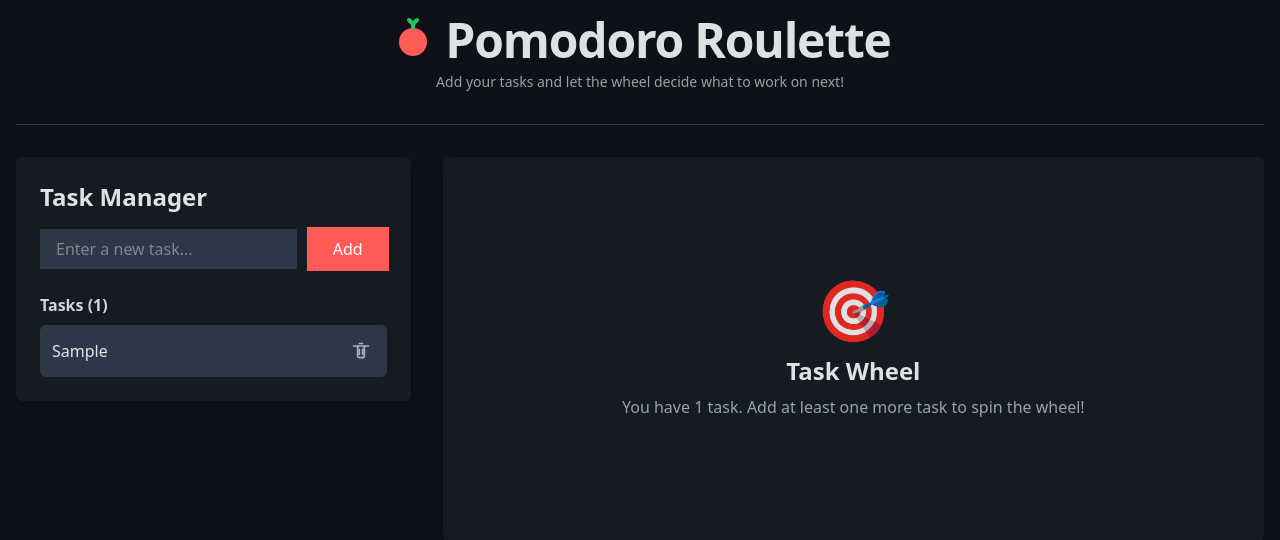
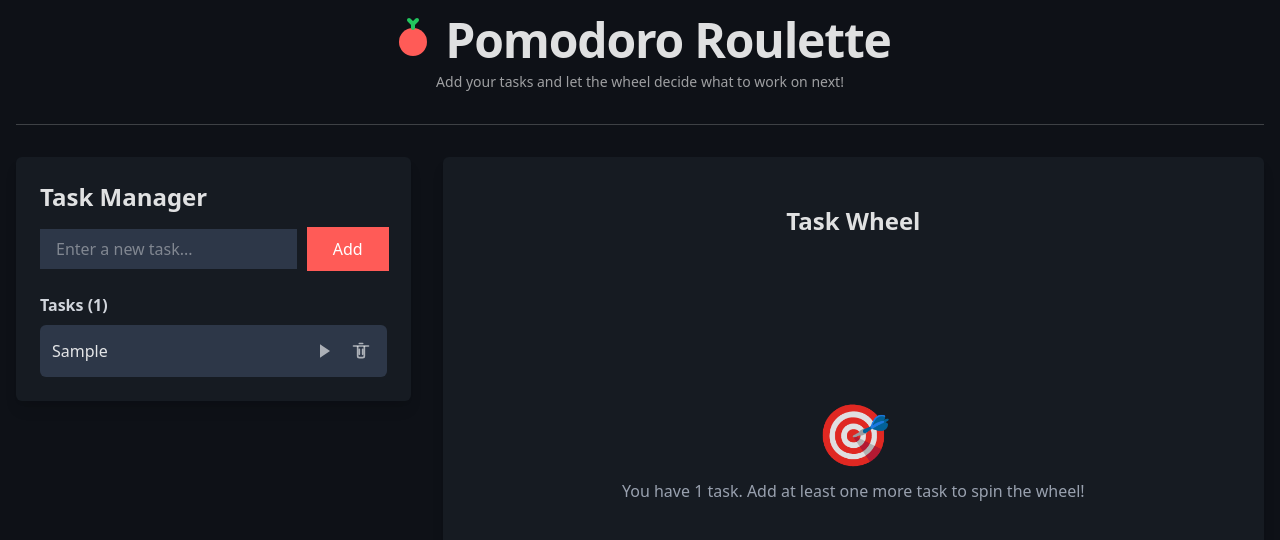
Before and after one commit to andredtr/pomodoro-roulette, a React (Vite) app: page / in a window 1280 px wide. Both pictures are taken after typing "Sample" into the empty fields and a click on the button "Add". Shown: the top 540 px of the page. Built offline with nearby package versions, Linux system fonts and the light colour scheme.

Commit message:
feat: allow starting timer from task list

```diff
--- a/src/App.jsx
+++ b/src/App.jsx
@@ -9,6 +9,7 @@ function App() {
     return stored ? JSON.parse(stored) : [];
   });
   const [selectedTask, setSelectedTask] = useState(null);
+  const [startTaskId, setStartTaskId] = useState(null);
 
   useEffect(() => {
     localStorage.setItem('tasks', JSON.stringify(tasks));
@@ -35,6 +36,10 @@ function App() {
     setSelectedTask(task);
   };
 
+  const startTaskTimer = (taskId) => {
+    setStartTaskId(taskId);
+  };
+
   const handleTaskCompleted = (taskId) => {
     deleteTask(taskId);
   };
@@ -57,11 +62,12 @@ function App() {
           <div className="grid grid-cols-1 lg:grid-cols-12 gap-8">
            {/* Left Side - Task Manager */}
            <div className="order-2 lg:order-1 lg:col-span-4">
-             <TaskManager
-               tasks={tasks}
-               onAddTask={addTask}
-               onDeleteTask={deleteTask}
-             />
+           <TaskManager
+              tasks={tasks}
+              onAddTask={addTask}
+              onDeleteTask={deleteTask}
+              onStartTimer={startTaskTimer}
+            />
            </div>
 
            {/* Right Side - Roulette Wheel */}
@@ -70,6 +76,8 @@ function App() {
                tasks={tasks}
                onTaskSelected={handleTaskSelected}
                onTaskCompleted={handleTaskCompleted}
+               startTaskId={startTaskId}
+               onStartTaskConsumed={() => setStartTaskId(null)}
              />
            </div>
          </div>
--- a/src/components/RouletteWheel.jsx
+++ b/src/components/RouletteWheel.jsx
@@ -2,7 +2,7 @@ import { useState, useRef, useEffect } from 'react'
 import DiceIcon from './icons/DiceIcon'
 import ChevronIcon from './icons/ChevronIcon'
 
-function RouletteWheel({ tasks, onTaskSelected, onTaskCompleted }) {
+function RouletteWheel({ tasks, onTaskSelected, onTaskCompleted, startTaskId, onStartTaskConsumed }) {
   const [isSpinning, setIsSpinning] = useState(false)
   const [selectedTask, setSelectedTask] = useState(null)
   const [timeLeft, setTimeLeft] = useState(0)
@@ -16,6 +16,18 @@ function RouletteWheel({ tasks, onTaskSelected, onTaskCompleted }) {
     '#FF6B6B', '#4ECDC4', '#45B7D1', '#96CEB4', '#FFEAA7',
     '#DDA0DD', '#98D8C8', '#F7DC6F', '#BB8FCE', '#85C1E9'
   ]
+
+  useEffect(() => {
+    if (!startTaskId) return
+    const task = tasks.find(t => t.id === startTaskId)
+    if (task) {
+      setSelectedTask(task)
+      setTimeLeft(25 * 60)
+      setTimerStarted(true)
+      if (onTaskSelected) onTaskSelected(task)
+    }
+    if (onStartTaskConsumed) onStartTaskConsumed()
+  }, [startTaskId, tasks])
 
   const formatTime = (seconds) => {
     const m = String(Math.floor(seconds / 60)).padStart(2, '0')
@@ -230,11 +242,13 @@ function RouletteWheel({ tasks, onTaskSelected, onTaskCompleted }) {
     }, 4000)
   }
 
-  if (tasks.length < 2) {
   return (
-      <div className="bg-bg-card rounded-md shadow-lg p-12 flex flex-col items-center justify-center h-96">
+    <div className="bg-bg-card rounded-md shadow-lg px-6 py-12">
+      <h2 className="mb-6 text-center">Task Wheel</h2>
+
+      {tasks.length < 2 ? (
+        <div className="flex flex-col items-center justify-center mb-6 h-96">
           <div className="text-6xl mb-4">🎯</div>
-        <h2 className="mb-2 text-center">Task Wheel</h2>
           {tasks.length === 0 ? (
             <p className="text-gray-400 text-center">Add some tasks to start spinning the wheel!</p>
           ) : (
@@ -243,13 +257,8 @@ function RouletteWheel({ tasks, onTaskSelected, onTaskCompleted }) {
             </p>
           )}
         </div>
-    )
-  }
-
-  return (
-    <div className="bg-bg-card rounded-md shadow-lg px-6 py-12">
-      <h2 className="mb-6 text-center">Task Wheel</h2>
-
+      ) : (
+        <>
           {/* Wheel Container */}
           <div className="relative flex justify-center mb-6">
             <div className="relative">
@@ -325,8 +334,9 @@ function RouletteWheel({ tasks, onTaskSelected, onTaskCompleted }) {
               )}
             </button>
           </div>
+        </>
+      )}
 
-      {/* Selected Task Display */}
       {selectedTask && (
         <div className="text-center p-4 mx-auto mt-6 w-4/5 rounded-md backdrop-blur-md bg-[rgba(34,44,60,0.45)] border-2 border-accent-success">
           <h3 className="text-sm text-white/60 mb-1">Selected task</h3>
--- a/src/components/TaskManager.jsx
+++ b/src/components/TaskManager.jsx
@@ -1,7 +1,8 @@
 import { useState } from 'react'
 import TrashIcon from './icons/TrashIcon'
+import PlayIcon from './icons/PlayIcon'
 
-function TaskManager({ tasks, onAddTask, onDeleteTask }) {
+function TaskManager({ tasks, onAddTask, onDeleteTask, onStartTimer }) {
   const [newTask, setNewTask] = useState('')
 
   const handleSubmit = (e) => {
@@ -48,6 +49,14 @@ function TaskManager({ tasks, onAddTask, onDeleteTask }) {
                 className="flex items-center justify-between p-3 bg-bg-secondary rounded-md"
               >
                 <span className="text-text-primary truncate">{task.text}</span>
+                <div className="flex items-center gap-2">
+                  <button
+                    aria-label={`Start timer for task '${task.text}'`}
+                    onClick={() => onStartTimer(task.id)}
+                    className="p-1 text-text-primary/70 hover:text-accent-success"
+                  >
+                    <PlayIcon className="w-5 h-5" />
+                  </button>
                   <button
                     aria-label={`Delete task '${task.text}'`}
                     onClick={() => onDeleteTask(task.id)}
@@ -55,6 +64,7 @@ function TaskManager({ tasks, onAddTask, onDeleteTask }) {
                   >
                     <TrashIcon className="w-5 h-5" />
                   </button>
+                </div>
               </li>
             ))}
           </ul>
--- /dev/null
+++ b/src/components/icons/PlayIcon.jsx
@@ -0,0 +1,14 @@
+import React from 'react'
+
+export default function PlayIcon({className}) {
+  return (
+    <svg
+      className={className}
+      viewBox="0 0 24 24"
+      fill="none"
+      xmlns="http://www.w3.org/2000/svg"
+    >
+      <path d="M6 4l12 8-12 8V4z" className="fill-current" />
+    </svg>
+  )
+}
```
Lines whose indentation alone changed are shown as unchanged.
